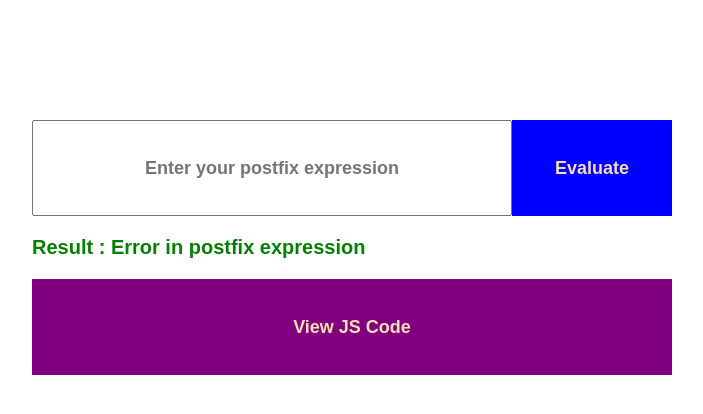
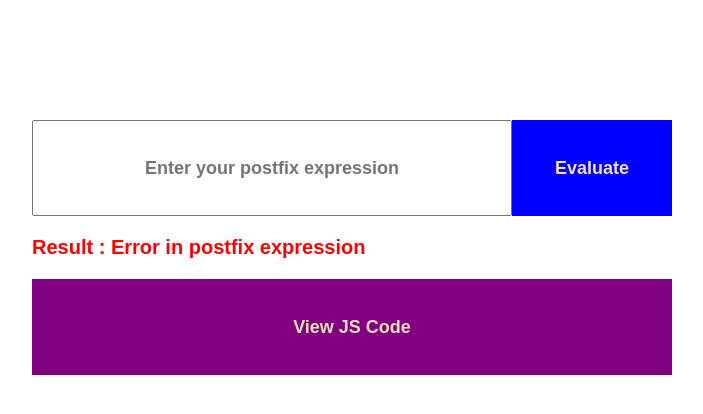
Before and after one commit to BimalRajGyawali/postfix-evaluator, a plain HTML site: page stack/evaluate-postfix-expr/index.html in a window 1280 px wide. Both pictures are taken after a click on the button "Evaluate". Shown: the whole page, without its empty margins (288-991 px from the left). Drawn offline with Linux system fonts and the light colour scheme.

Commit message:
Red and green color for success and error msg added

```diff
--- a/stack/evaluate-postfix-expr/script.js
+++ b/stack/evaluate-postfix-expr/script.js
@@ -15,17 +15,14 @@ function evaluatePostFixExpression(postfix){
 
 //     console.log(pop1+' '+pop2); /*UNCOMMENT THIS TO TRACE WHOLE STACK STAGES*/
 
-    var result = operate(pop2,pop1,postfix[i]).toString();
+    var result = parseInt(operate(pop2,pop1,postfix[i])).toString();
     stack.push(result);
 //  console.log(stack); /*UNCOMMENT THIS TO TRACE WHOLE STACK STAGES*/
 
   }
 }
-   if(isNaN(stack[0]) || stack.length>1){
-     stack[0] = 'Error in postfix expression';
-   }
 
-   return stack[0];
+   return stack;
 }
 
 function isOperand(arg){
@@ -61,11 +58,22 @@ evalbtn.addEventListener('click',function(){
   var postfix = document.getElementById('expr').value;
   var result = evaluatePostFixExpression(postfix);
   /*ENTER POSTFIX EXPRESSION AS PARAMETER*/
+  var resultPara = document.getElementsByClassName('result')[0];
+
+
+  var msg = '';
+
+  if(isNaN(result[0]) || result.length>1){
+    msg = 'Error in postfix expression';
+    resultPara.classList.add('error');
+  }else{
+    msg = result[0];
+    resultPara.classList.remove('error');
+  }
 
   var resultSpan = document.getElementById('result');
-  resultSpan.innerHTML = result;
+  resultSpan.innerHTML = msg;
 
-  var resultPara = document.getElementsByClassName('result')[0];
   resultPara.style.display = 'block';
 
 });
--- a/stack/evaluate-postfix-expr/style.css
+++ b/stack/evaluate-postfix-expr/style.css
@@ -69,8 +69,12 @@ input[type='text']::placeholder{
 .result{
   font-size: 20px;
   font-weight: 600;
+  padding: 20px 0 20px 0;
   color:green;
-  padding: 20px 0 20px 0;
+}
+
+.error{
+    color:red;
 }
 
 /*For tablets */
```
